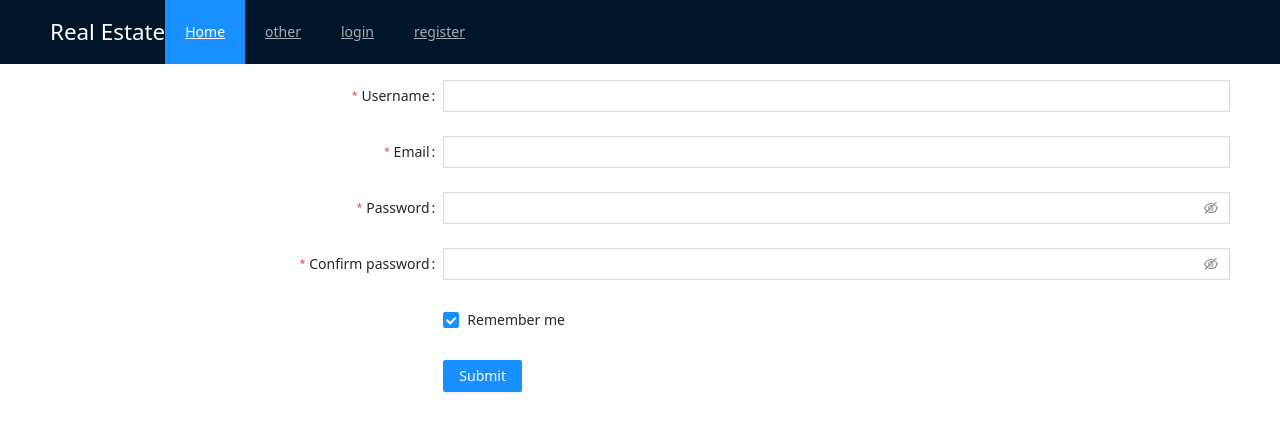
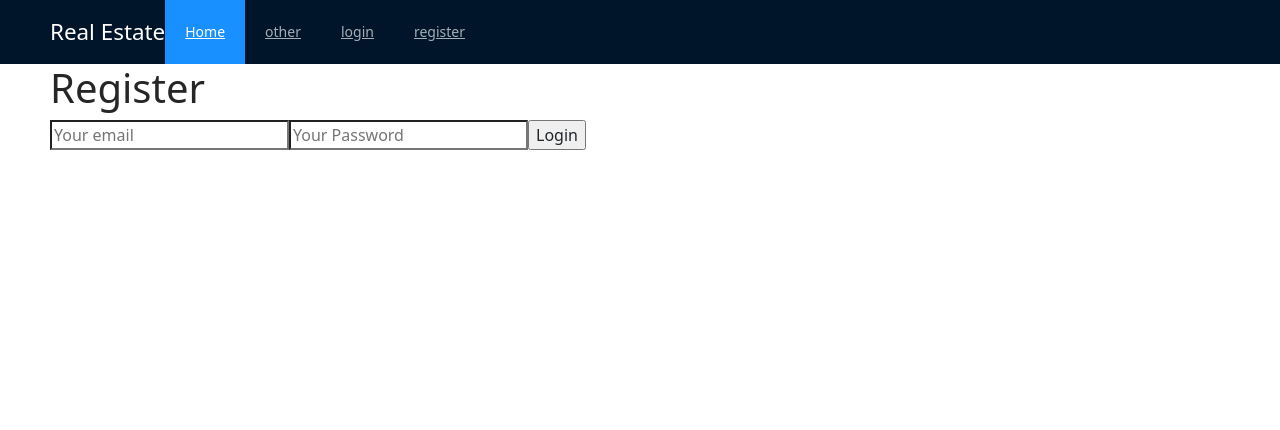
Before and after one commit to phbord/front-marketplace_next, a React (Create React App) app: page /register in a window 1280 px wide. Shown: the top 430 px of the page. Built offline with nearby package versions, Linux system fonts and the light colour scheme.

Commit message:
auth with redux

```diff
--- a/src/pages/Login.js
+++ b/src/pages/Login.js
@@ -1,78 +1,41 @@
 import React from 'react'
 import { Form, Input, Button, Checkbox } from 'antd';
+import { useState } from "react";
+import { useDispatch } from "react-redux";
+import { useHistory } from "react-router-dom";
+import { login } from "redux/auth/authActions";
 
 export const Login = () => {
-	const onFinish = (values) => {
-		console.log('Success:', values);
-	  };
+  const [email, setEmail] = useState('');
+  const [password, setPassword] = useState('');
 
-	  const onFinishFailed = (errorInfo) => {
-		console.log('Failed:', errorInfo);
-	  };
-	return (
-		<Form
-			name="basic"
-			labelCol={{
-				span: 8,
-			}}
-			wrapperCol={{
-				span: 16,
-			}}
-			initialValues={{
-				remember: true,
-			}}
-			onFinish={onFinish}
-			onFinishFailed={onFinishFailed}
-			autoComplete="off"
-			style={{paddingTop:"1rem"}}
-		>
-			<Form.Item
-				label="Username"
-				name="username"
-				rules={[
-					{
-						required: true,
-						message: 'Please input your username!',
-					},
-				]}
-			>
-				<Input />
-			</Form.Item>
+  const dispatch = useDispatch();
+  const history = useHistory();
 
-			<Form.Item
-				label="Password"
-				name="password"
-				rules={[
-					{
-						required: true,
-						message: 'Please input your password!',
-					},
-				]}
-			>
-				<Input.Password />
-			</Form.Item>
+  const logMeIn = (e) => {
+    e.preventDefault();
+    const creds = {
+      user: {
+        email,
+        password
+      }
+    };
+    dispatch(login(creds));
+    history.push('/');
+  };
 
-			<Form.Item
-				name="remember"
-				valuePropName="checked"
-				wrapperCol={{
-					offset: 8,
-					span: 16,
-				}}
-			>
-				<Checkbox>Remember me</Checkbox>
-			</Form.Item>
+  return (
+    <>
+      <div className="login">
+        <h1>Login</h1>
+        <form onSubmit={e => logMeIn(e)}>
+          <input type="text" id="email" placeholder="Your email" onChange={e => setEmail(e.target.value)} />
+          <input type="password" id="password" placeholder="Your Password" onChange={e => setPassword(e.target.value)} />
+          <input type="submit" value="Login" />
+        </form>
+      </div>
+    </>
+  );
+};
 
-			<Form.Item
-				wrapperCol={{
-					offset: 8,
-					span: 16,
-				}}
-			>
-				<Button type="primary" htmlType="submit">
-					Submit
-				</Button>
-			</Form.Item>
-		</Form>
-	)
-}
+export default Login;
--- a/src/pages/Register.js
+++ b/src/pages/Register.js
@@ -1,102 +1,39 @@
 import React from 'react'
 import { Form, Input, Button, Checkbox } from 'antd';
+import { useState } from "react";
+import { useDispatch } from "react-redux";
+import { useHistory } from "react-router-dom";
+import { register } from "redux/auth/authActions";
 
 export const Register = () => {
-	const onFinish = (values) => {
-		console.log('Success:', values);
-	  };
+  const [email, setEmail] = useState('');
+  const [password, setPassword] = useState('');
 
-	  const onFinishFailed = (errorInfo) => {
-		console.log('Failed:', errorInfo);
-	  };
-	return (
-		<Form
-			name="basic"
-			labelCol={{
-				span: 8,
-			}}
-			wrapperCol={{
-				span: 16,
-			}}
-			initialValues={{
-				remember: true,
-			}}
-			onFinish={onFinish}
-			onFinishFailed={onFinishFailed}
-			autoComplete="off"
-			style={{ paddingTop: "1rem" }}
-		>
-			<Form.Item
-				label="Username"
-				name="username"
-				rules={[
-					{
-						required: true,
-						message: 'Please input your username!',
-					},
-				]}
-			>
-				<Input />
-			</Form.Item>
+  const dispatch = useDispatch();
+  const history = useHistory();
 
-			<Form.Item
-				label="Email"
-				name="email"
-				rules={[
-					{
-						required: true,
-						message: 'Please input your email!',
-					},
-				]}
-			>
-				<Input />
-			</Form.Item>
-			<Form.Item
-				label="Password"
-				name="password"
-				rules={[
-					{
-						required: true,
-						message: 'Please input your password!',
-					},
-				]}
-			>
-				<Input.Password />
-			</Form.Item>
-			<Form.Item
-				label="Confirm password"
-				name="password_confirmation"
-				rules={[
-					{
-						required: true,
-						message: 'Please input your confirmation password!',
-					},
-				]}
-			>
-				<Input.Password />
-			</Form.Item>
+  const registerMeIn = (e) => {
+    e.preventDefault();
+    const creds = {
+      user: {
+        email,
+        password
+      }
+    };
+    dispatch(register(creds));
+    history.push('/');
+  };
 
-			<Form.Item
-				name="remember"
-				valuePropName="checked"
-				wrapperCol={{
-					offset: 8,
-					span: 16,
-				}}
-			>
-				<Checkbox>Remember me</Checkbox>
-			</Form.Item>
-
-			<Form.Item
-				wrapperCol={{
-					offset: 8,
-					span: 16,
-				}}
-			>
-				<Button type="primary" htmlType="submit">
-					Submit
-				</Button>
-			</Form.Item>
-		</Form>
-	)
-}
+  return (
+    <>
+      <div className="login">
+        <h1>Register</h1>
+        <form onSubmit={e => registerMeIn(e)}>
+          <input type="text" id="email" placeholder="Your email" onChange={e => setEmail(e.target.value)} />
+          <input type="password" id="password" placeholder="Your Password" onChange={e => setPassword(e.target.value)} />
+          <input type="submit" value="Login" />
+        </form>
+      </div>
+    </>
+  );
+};
--- /dev/null
+++ b/src/redux/auth/authActions.js
@@ -0,0 +1,123 @@
+import Cookies from 'js-cookie';
+
+export const REGISTER = 'REGISTER';
+export const UPDATE_USER = 'UPDATE_USER';
+export const AUTH_FAILURE = 'AUTH_FAILURE';
+export const LOGIN = 'LOGIN';
+export const LOGOUT = 'LOGOUT';
+export const GET_USER = 'GET_USER';
+
+export const register = (info) => async(dispatch) => {
+  let token = '';
+  const config = {
+    method: 'POST',
+    headers: {
+      "Content-Type": "application/json"
+    },
+    body: JSON.stringify(info)
+  };
+  const res = await fetch(`http://localhost:3000/api/signup`, config);
+  console.log(res)
+  token = await res.headers.get('authorization');
+  const user = await res.json();
+  if (user.data !== undefined) {
+    Cookies.set('token', token.split(' ')[1], {secure:true});
+    Cookies.set('id', user.data.id, {secure:true});
+    dispatch({
+      type: REGISTER,
+      payload: user.data,
+    });
+  } else {
+    dispatch({
+      type: AUTH_FAILURE,
+      payload: user.errors
+    });
+  };
+};
+
+export const updateUser = (info) => async(dispatch) => {
+  const config = {
+    method: 'PUT',
+    headers: {
+      "Content-Type": "application/json",
+      "Authorization": `Bearer ${Cookies.get('token')}`
+    },
+    body: JSON.stringify(info)
+  };
+  const res = await fetch(`http://localhost:3000/api/users/${Cookies.get('id')}`, config);
+  const user = await res.json();
+  if (user.data !== undefined) {
+    dispatch({
+      type: UPDATE_USER,
+      payload: user.data,
+    });
+  } else {
+    dispatch({
+      type: AUTH_FAILURE,
+      payload: user.errors
+    });
+  };
+};
+
+export const login = (creds) => async(dispatch) => {
+  let token = '';
+  const config = {
+    method: 'POST',
+    headers: {
+      "Content-Type": "application/json"
+    },
+    body: JSON.stringify(creds)
+  };
+  const res = await fetch(`http://localhost:3000/api/login`, config);
+  token = await res.headers.get('authorization')
+  const user = await res.json();
+  if (user.data) {
+    Cookies.set('token', token.split(' ')[1], {secure: true});
+    Cookies.set('id', user.data.id, {secure: true});
+    dispatch({
+      type: LOGIN,
+      payload: user.data,
+    });
+  } else {
+    dispatch({
+      type: AUTH_FAILURE,
+      payload: user
+    });
+  };
+};
+
+export const logout = () => async(dispatch) => {
+  const config = {
+    method: 'DELETE',
+    headers: {
+      "Authorization": `Bearer ${Cookies.get('token')}`
+    }
+  }
+  const res = await fetch('http://localhost:3000/api/logout', config);
+  dispatch({
+    type: LOGOUT,
+  });
+};
+
+export const getUser = (id) => async(dispatch) => {
+  const config = {
+    method: 'GET',
+    headers: {
+      "Content-Type": "application/json",
+      "Authorization": `Bearer ${Cookies.get('token')}`
+    }
+  };
+  const res = await fetch(`http://localhost:3000/api/users/${id}`, config);
+  const user = await res.json();
+  if (user.data) {
+    dispatch({
+      type: GET_USER,
+      payload: user.data,
+    });
+  } else {
+    dispatch({
+      type: AUTH_FAILURE,
+      payload: user
+    });
+  };
+};
--- /dev/null
+++ b/src/redux/auth/authReducer.js
@@ -0,0 +1,36 @@
+import Cookies from "js-cookie";
+import { REGISTER, UPDATE_USER, LOGIN, LOGOUT, GET_USER, AUTH_FAILURE } from "./authActions";
+
+const initialState = {
+  user: null,
+  errors: ''
+}
+
+const authReducer = (state = initialState, action) => {
+  switch (action.type) {
+    case REGISTER:
+    case UPDATE_USER:
+    case GET_USER:
+    case LOGIN:
+      return {
+        ...state,
+        user: action.payload
+      };
+    case AUTH_FAILURE:
+      return {
+        ...state,
+        errors: action.payload
+      };
+    case LOGOUT:
+      Cookies.remove('token');
+      Cookies.remove('id');
+      return {
+        ...state,
+        user: action.payload
+      };
+    default:
+      return state;
+  }
+};
+
+export default authReducer;
--- a/src/redux/reducers.js
+++ b/src/redux/reducers.js
@@ -1,7 +1,11 @@
 import { combineReducers } from "redux";
 
-import realestatesReducer from 'redux/realestates/realestatesReducer'
+import realestatesReducer from 'redux/realestates/realestatesReducer';
+import authReducer from 'redux/auth/authReducer';
 
-export default combineReducers({
+const rootReducer = combineReducers({
   realestates: realestatesReducer,
+  auth: authReducer
 });
+
+export default rootReducer;
```
